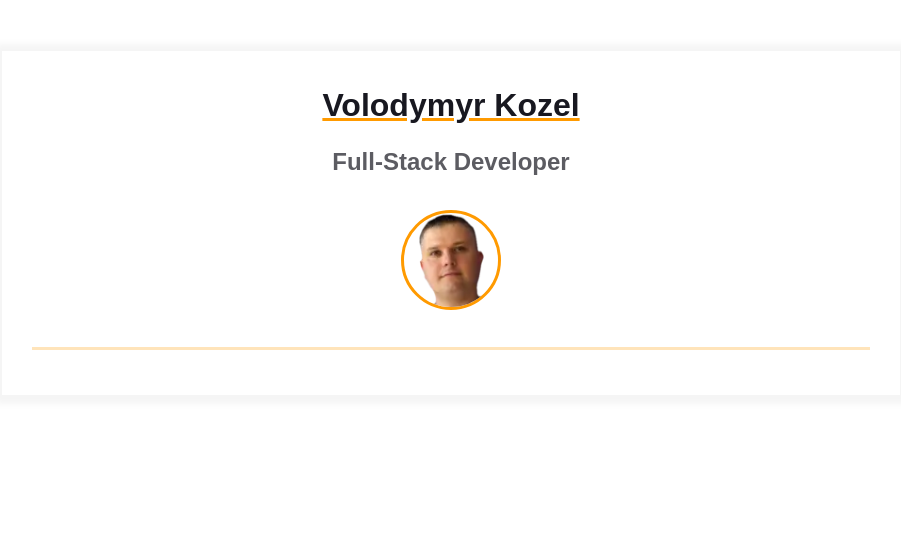
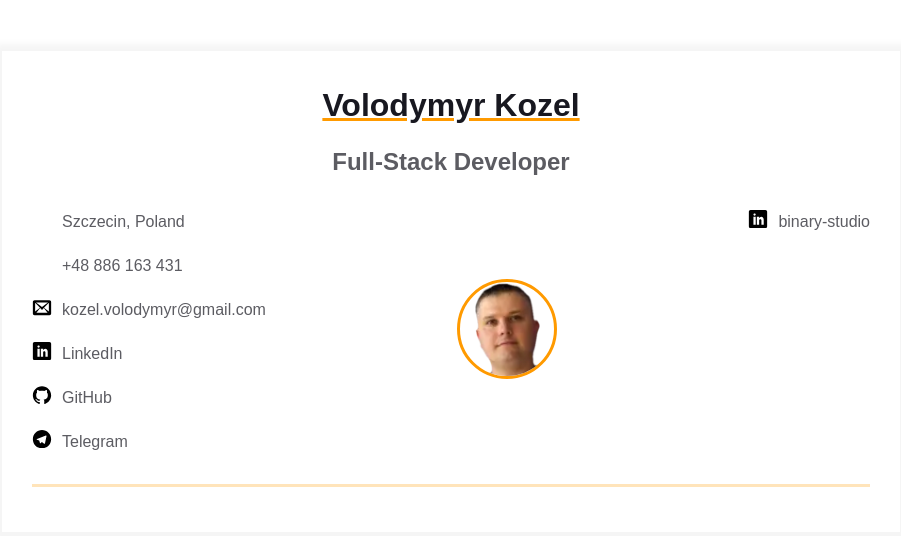
Before and after one commit to VolodymyrKozel/homepage, a plain HTML site: page index.html in a window 1280 px wide. Shown: the whole page, without its empty margins (189-1090 px from the left). Drawn offline with Linux system fonts and the light colour scheme.

Commit message:
add contact info items

```diff
--- a/index.html
+++ b/index.html
@@ -15,7 +15,112 @@
             <h2 class="contact-info__sub-header">Full-Stack Developer</h2>
 
             <div class="contact_info_container fh">
-              <div class="contact-info__block"></div>
+              <div class="contact-info__block">
+                <a
+                  href="https://www.google.com/maps?q=Szczecin,Poland"
+                  target="_blank"
+                  rel="noopener noreferrer"
+                  class="contact-info__item"
+                  aria-label="Location: Szczecin, Poland">
+                  <div class="contact-info__item-icon-wrapper">
+                    <svg
+                      class="contact-info__item-icon"
+                      width="24"
+                      height="24"
+                      role="img"
+                      aria-label="Location icon">
+                      <use href="./assets//icons.svg#icon-location"></use>
+                    </svg>
+                  </div>
+                  <span>Szczecin, Poland</span>
+                </a>
+                <a
+                  href="tel:+48886163431"
+                  class="contact-info__item"
+                  aria-label="Phone number: +48 886 163 431">
+                  <div class="contact-info__item-icon-wrapper">
+                    <svg
+                      class="contact-info__item-icon"
+                      width="24"
+                      height="24"
+                      role="img"
+                      aria-label="Phone icon">
+                      <use href="./assets//icons.svg#icon-phone"></use>
+                    </svg>
+                  </div>
+                  <span>+48 886 163 431</span>
+                </a>
+                <a
+                  href="mailto:kozel.volodymyr@gmail.com"
+                  class="contact-info__item"
+                  aria-label="Email: kozel.volodymyr@gmail.com">
+                  <div class="contact-info__item-icon-wrapper">
+                    <svg
+                      class="contact-info__item-icon"
+                      width="24"
+                      height="24"
+                      role="img"
+                      aria-label="Email icon">
+                      <use href="./assets/icons.svg#icon-email"></use>
+                    </svg>
+                  </div>
+                  <span>kozel.volodymyr@gmail.com</span>
+                </a>
+                <a
+                  href="https://www.linkedin.com/in/volodymyr-kozel/"
+                  target="_blank"
+                  rel="noopener noreferrer"
+                  class="contact-info__item"
+                  aria-label="LinkedIn profile of Volodymyr Kozel">
+                  <div class="contact-info__item-icon-wrapper">
+                    <svg
+                      class="contact-info__item-icon"
+                      width="24"
+                      height="24"
+                      role="img"
+                      aria-label="LinkedIn icon">
+                      <use href="./assets/icons.svg#icon-linkedin"></use>
+                    </svg>
+                  </div>
+                  <span>LinkedIn</span>
+                </a>
+                <a
+                  href="https://github.com/VolodymyrKozel"
+                  target="_blank"
+                  rel="noopener noreferrer"
+                  class="contact-info__item"
+                  aria-label="GitHub profile of Volodymyr Kozel">
+                  <div class="contact-info__item-icon-wrapper">
+                    <svg
+                      class="contact-info__item-icon"
+                      width="24"
+                      height="24"
+                      role="img"
+                      aria-label="GitHub icon">
+                      <use href="./assets/icons.svg#icon-github"></use>
+                    </svg>
+                  </div>
+                  <span>GitHub</span>
+                </a>
+                <a
+                  href="https://t.me/volodymyrkozel"
+                  target="_blank"
+                  rel="noopener noreferrer"
+                  class="contact-info__item"
+                  aria-label="Telegram profile of Volodymyr Kozel">
+                  <div class="contact-info__item-icon-wrapper">
+                    <svg
+                      class="contact-info__item-icon"
+                      width="24"
+                      height="24"
+                      role="img"
+                      aria-label="Telegram icon">
+                      <use href="./assets/icons.svg#icon-telegram"></use>
+                    </svg>
+                  </div>
+                  <span>Telegram</span>
+                </a>
+              </div>
 
               <div class="contact-info__block contact-info__block--center">
                 <picture>
@@ -34,7 +139,26 @@
                 </picture>
               </div>
 
-              <div class="contact-info__block"></div>
+              <div class="contact-info__block">
+                <a
+                  href="https://ua.linkedin.com/company/binary-studio_241166"
+                  target="_blank"
+                  rel="noopener noreferrer"
+                  class="contact-info__item"
+                  aria-label="LinkedIn profile of binary studio academy">
+                  <div class="contact-info__item-icon-wrapper">
+                    <svg
+                      class="contact-info__item-icon"
+                      width="24"
+                      height="24"
+                      role="img"
+                      aria-label="LinkedIn icon">
+                      <use href="./assets/icons.svg#icon-linkedin"></use>
+                    </svg>
+                  </div>
+                  <span>binary-studio</span>
+                </a>
+              </div>
             </div>
           </div>
         </div>
```
